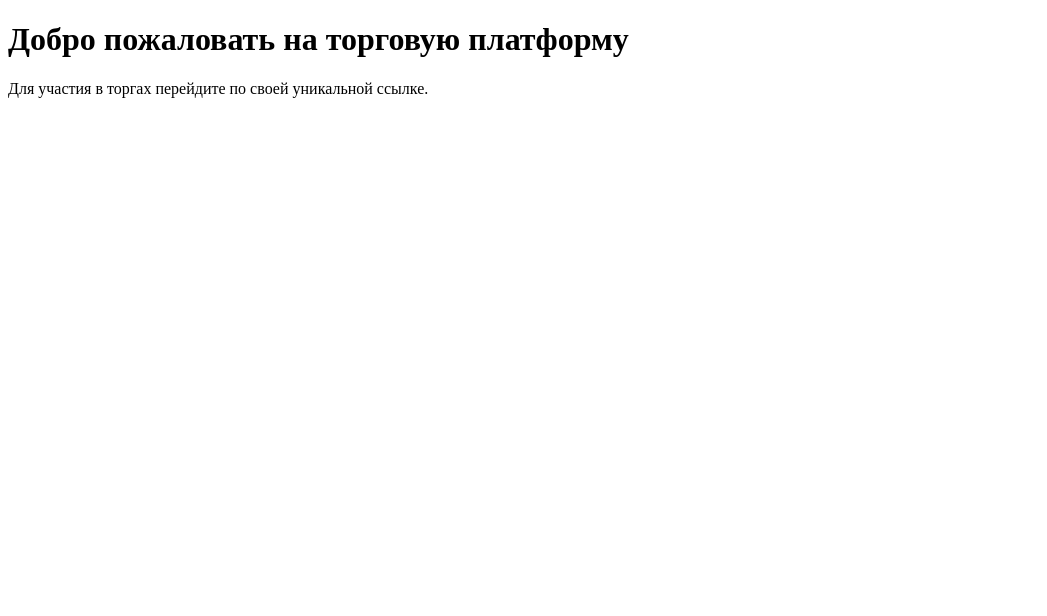
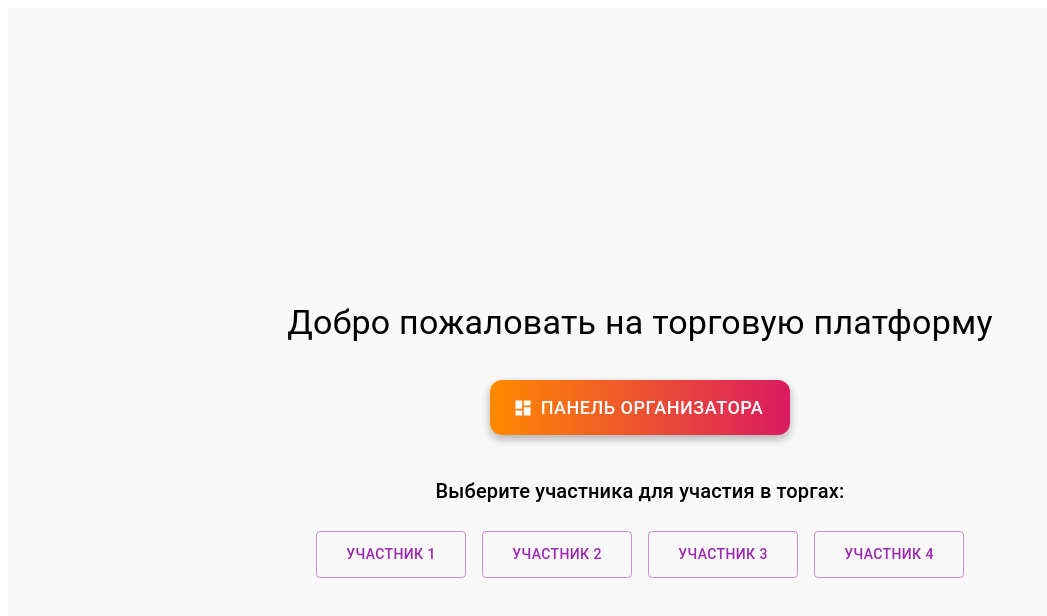
Before and after one commit to MartiP54/react-trade-app, a React (Create React App) app in the folder client/: page / in a window 1280 px wide. Shown: the top 616 px of the page, without its empty margins (0-1047 px from the left). Built offline with nearby package versions, Linux system fonts and the light colour scheme.

Commit message:
feat: add start page

```diff
--- a/client/src/App.tsx
+++ b/client/src/App.tsx
@@ -1,24 +1,21 @@
 import React from 'react';
 import { BrowserRouter as Router, Route, Routes } from 'react-router-dom';
+import { Typography } from '@mui/material';
 import AdminPage from './pages/AdminPage';
 import ParticipantPage from './pages/ParticipantPage';
+import HomePage from './pages/HomePage';
 
 const App: React.FC = () => {
   return (
     <Router>
       <Routes>
+        <Route path="/" element={<HomePage />} />
+        <Route path="/admin" element={<AdminPage />} />
+        <Route path="/auction/:userId" element={<ParticipantPage />} />
         <Route
-          path="/"
-          element={
-            <div>
-              <h1>Добро пожаловать на торговую платформу</h1>
-              <p>Для участия в торгах перейдите по своей уникальной ссылке.</p>
-            </div>
-          }
+          path="*"
+          element={<Typography variant="h5">Страница не найдена</Typography>}
         />
-        <Route path="/admin" element={<AdminPage />} />;
-        <Route path="/auction/:userId" element={<ParticipantPage />} />
-        <Route path="*" element={<h2>Страница не найдена</h2>} />
       </Routes>
     </Router>
   );
--- /dev/null
+++ b/client/src/pages/HomePage.tsx
@@ -0,0 +1,78 @@
+import React from 'react';
+import { Link } from 'react-router-dom';
+import { Button, Box, Typography } from '@mui/material';
+import { Dashboard } from '@mui/icons-material';
+
+const HomePage: React.FC = () => {
+  return (
+    <Box
+      sx={{
+        display: 'flex',
+        flexDirection: 'column',
+        alignItems: 'center',
+        justifyContent: 'center',
+        gap: 3,
+        minHeight: '100vh',
+        padding: 4,
+        backgroundColor: '#f9f9f9',
+      }}
+    >
+      <Typography variant="h4" gutterBottom>
+        Добро пожаловать на торговую платформу
+      </Typography>
+      <Button
+        variant="contained"
+        component={Link}
+        to="/admin"
+        startIcon={<Dashboard />}
+        sx={{
+          width: '300px',
+          padding: '12px 20px',
+          fontSize: '18px',
+          textTransform: 'uppercase',
+          borderRadius: '12px',
+          background: 'linear-gradient(90deg, #ff8a00 0%, #da1b60 100%)',
+          color: 'white',
+          boxShadow: '0px 4px 10px rgba(0, 0, 0, 0.3)',
+          transition: 'all 0.3s ease',
+          '&:hover': {
+            transform: 'translateY(-3px)',
+            boxShadow: '0px 8px 15px rgba(0, 0, 0, 0.4)',
+          },
+        }}
+      >
+        Панель организатора
+      </Button>
+      <Typography variant="h6" sx={{ marginTop: 2 }}>
+        Выберите участника для участия в торгах:
+      </Typography>
+      <Box
+        sx={{
+          display: 'flex',
+          gap: 2,
+          flexWrap: 'wrap',
+          justifyContent: 'center',
+        }}
+      >
+        {[1, 2, 3, 4].map((userId) => (
+          <Button
+            key={userId}
+            variant="outlined"
+            color="secondary"
+            component={Link}
+            to={`/auction/${userId}`}
+            sx={{
+              width: '150px',
+              padding: '10px 0',
+              fontSize: '14px',
+            }}
+          >
+            Участник {userId}
+          </Button>
+        ))}
+      </Box>
+    </Box>
+  );
+};
+
+export default HomePage;
```
